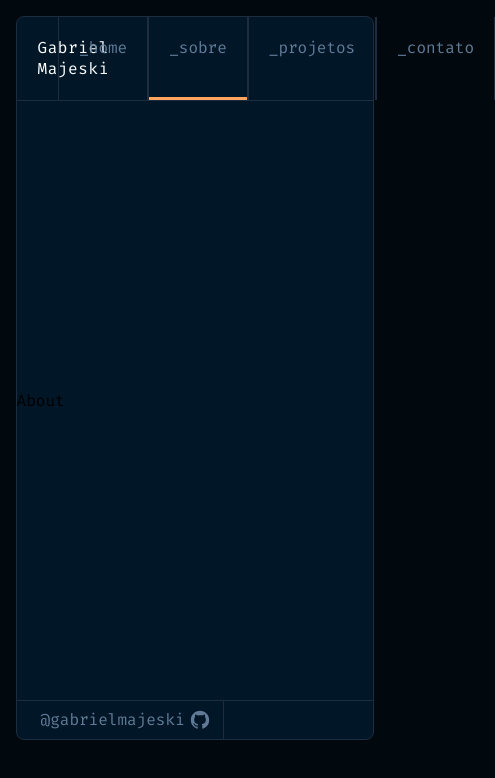
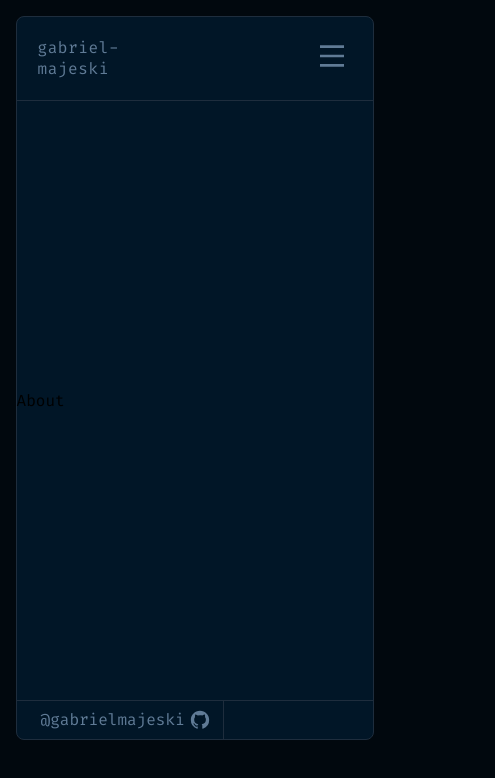
Before and after one commit to gabrieruu/portfolio, a React (Vite) app: page /about in a window 390 px wide. Shown: the top 778 px of the page, 495 px wide, since content can reach past the window. Built offline with nearby package versions, Linux system fonts and the light colour scheme.

Commit message:
feat: mobile header

```diff
--- a/package.json
+++ b/package.json
@@ -11,6 +11,7 @@
   },
   "dependencies": {
     "react": "^18.2.0",
+    "react-burger-menu": "^3.0.9",
     "react-dom": "^18.2.0",
     "react-router-dom": "^6.22.1",
     "react-skills": "^1.27.0",
--- /dev/null
+++ b/src/Assets/CloseButton.jsx
@@ -0,0 +1,21 @@
+import * as React from 'react';
+
+function CloseButton(props) {
+  return (
+    <svg
+      width={16}
+      height={16}
+      viewBox="0 0 16 16"
+      fill="none"
+      xmlns="http://www.w3.org/2000/svg"
+      {...props}
+    >
+      <path
+        d="M8 6.223L14.223 0 16 1.778 9.777 8 16 14.223 14.223 16 8 9.777 1.777 16 0 14.223 6.223 8 0 1.777 1.778 0 8 6.223z"
+        fill="#607B96"
+      />
+    </svg>
+  );
+}
+
+export default CloseButton;
--- /dev/null
+++ b/src/Assets/HamburgerMenu.jsx
@@ -0,0 +1,16 @@
+import * as React from 'react';
+
+function HamburgerMenu(props) {
+  return (
+    <svg
+      xmlns="http://www.w3.org/2000/svg"
+      viewBox="0 0 24 24"
+      fill="currentColor"
+      {...props}
+    >
+      <path d="M3 4h18v2H3V4zm0 7h18v2H3v-2zm0 7h18v2H3v-2z" />
+    </svg>
+  );
+}
+
+export default HamburgerMenu;
--- a/src/Components/Header.jsx
+++ b/src/Components/Header.jsx
@@ -1,18 +1,44 @@
 import React from 'react';
 import { Link, NavLink } from 'react-router-dom';
 import styles from './Header.module.css';
+import HamburgerMenu from '../../src/assets/HamburgerMenu';
+import CloseButton from '../../src/assets/CloseButton';
 
 const Header = () => {
+  const [isOpen, setIsOpen] = React.useState(false);
+  const toggleMenu = () => {
+    setIsOpen((isOpen) => !isOpen);
+  };
   return (
-    <>
     <nav className={styles.nav}>
-        <p> Gabriel Majeski</p>
+      <div className={styles.title}>
+        <p>gabriel-majeski</p>
+      </div>
+      <ul
+        onClick={() => setIsOpen(false)}
+        className={`animeTop ${isOpen ? styles.openMenu : ''} ${styles.navUl}`}
+      >
+        <li>
           <NavLink to="/">_home</NavLink>
+        </li>
+        <li>
           <NavLink to="/about">_sobre</NavLink>
+        </li>
+        <li>
           <NavLink to="/projects">_projetos</NavLink>
+        </li>
+        <li>
           <NavLink to="/contact">_contato</NavLink>
+        </li>
+      </ul>
+      <div className={`${styles.menu} ${isOpen ? styles.menuOpen : ''}`}>
+        {isOpen ? (
+          <CloseButton onClick={toggleMenu} />
+        ) : (
+          <HamburgerMenu onClick={toggleMenu} />
+        )}
+      </div>
     </nav>
-    </>
   );
 };
 
--- a/src/Components/Header.module.css
+++ b/src/Components/Header.module.css
@@ -4,18 +4,28 @@
   font-size: 1rem;
 }
 
-.nav a {
+.navUl {
+  display: flex;
+  grid-column: 3 / 12;
+  align-items: center;
+}
+
+.nav li {
   position: relative;
+  padding: 20px;
+  border-left: 1px solid #1e2d3d;
+  border-right: 1px solid #1e2d3d;
+  text-align: center;
+}
+
+.nav li a {
   padding: 20px;
   text-decoration: none;
   color: #607b96;
-  border-left: 1px solid #1e2d3d;
-  border-right: 1px solid #1e2d3d;
   transition: color 0.5s;
-  text-align: center;
 }
 
-.nav a:first-of-type {
+.nav li:first-of-type {
   border-left: none;
 }
 
@@ -24,22 +34,37 @@
   font-size: 1rem;
   display: grid;
   grid-template-columns: repeat(12, 1fr);
-  & p {
+}
+
+.title {
   border-right: 1px solid #1e2d3d;
   letter-spacing: 0.04rem;
   grid-column: 1/ 3;
-    color: #ffff;
+  color: rgba(96, 123, 150, 1);
   font-weight: 400;
   padding: 1.3rem;
   align-self: center;
 }
+
+.openMenu {
+  z-index: 200;
+  display: flex !important;
+  flex-direction: column;
+  align-items: start;
+  grid-column: 1 / 3;
+  position: absolute;
+  top: 114px;
+  width: 91.7%;
+  height: 50%;
+  background: #011627;
+  border-bottom: 1px solid #1e2d3d;
 }
 
-.nav a:hover {
+.nav li a:hover {
   color: #ffff;
 }
 
-.nav a:hover::before {
+.nav li:hover::before {
   content: '';
   position: absolute;
   left: 0;
@@ -47,6 +72,54 @@
   width: 0;
   border-bottom: solid 3px #fea55f;
   animation: border_anim 0.5s linear forwards;
+}
+
+.menu svg {
+  width: 2rem;
+  cursor: pointer;
+  fill: rgba(96, 123, 150, 1);
+}
+
+.menu {
+  display: none;
+  transition: 0.5s ease;
+}
+
+@media (max-width: 1300px) {
+  .menu {
+    display: block;
+    grid-column: 12;
+  }
+  .navUl {
+    display: none;
+  }
+
+  .nav {
+    align-items: center;
+  }
+
+  .navUl li {
+    border: none;
+    border-bottom: 1px solid #1e2d3d;
+    width: 100%;
+    text-align: left;
+  }
+
+  .navUl li a {
+    color: white;
+    padding: 20px 82% 20px 0;
+  }
+
+  .title {
+    grid-column: 1/5;
+    border: none;
+  }
+}
+
+@media (max-width: 600px) {
+  .menu svg {
+    margin-right: 25px;
+  }
 }
 
 @keyframes border_anim {
--- a/src/Components/dropdown/Dropdown.jsx
+++ b/src/Components/dropdown/Dropdown.jsx
@@ -16,7 +16,11 @@ const Dropdown = ({ data, text, custom, children, ...props }) => {
         <PageUp style={{ transform: active ? 'none' : 'rotate(180deg)' }} />
       </p>
 
-      <ul className={`${active ? styles.showMenu : styles.hideMenu}`}>
+      <ul
+        className={`${active ? styles.showMenu : styles.hideMenu} ${
+          styles.menu
+        }`}
+      >
         {data
           ? custom
             ? children
--- a/src/Components/dropdown/Dropdown.module.css
+++ b/src/Components/dropdown/Dropdown.module.css
@@ -24,37 +24,37 @@ svg {
   transition: 0.3s ease;
 }
 
-ul li a {
+.menu li a {
   text-decoration: none;
   color: #607b96;
   transition: 0.3s ease;
 }
 
-ul li:hover a {
+.menu li:hover a {
   color: white;
 }
 
-ul li:hover svg {
+.menu li:hover svg {
   color: white;
 }
 
-ul li:hover {
+.menu li:hover {
   background-color: #fea55f;
   transition: 0.3s;
 }
 
-ul li svg {
+.menu li svg {
   width: 30px;
   height: 22px;
   color: #607b96;
   display: inline-block;
 }
 
-ul li {
+.menu li {
   padding: 0 0.5rem 0.5rem 0.5rem;
 }
 
-ul li div {
+.menu li div {
   margin-top: 0.5rem;
   display: flex;
 }
```
Also changed, not shown: 1 other file (tests, documents, lock files or other folders). Lines whose indentation alone changed are shown as unchanged.
